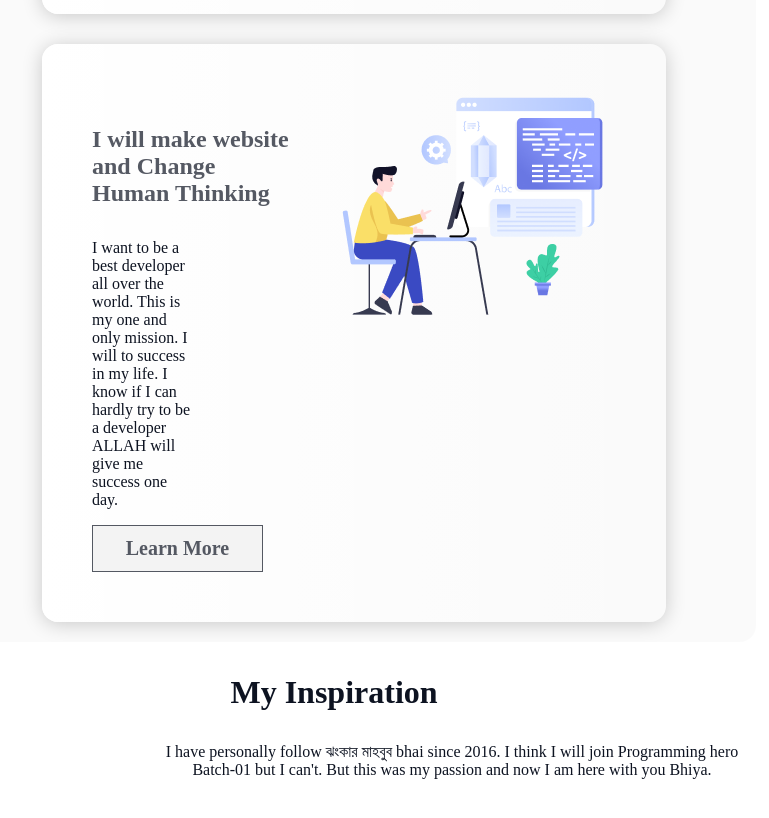
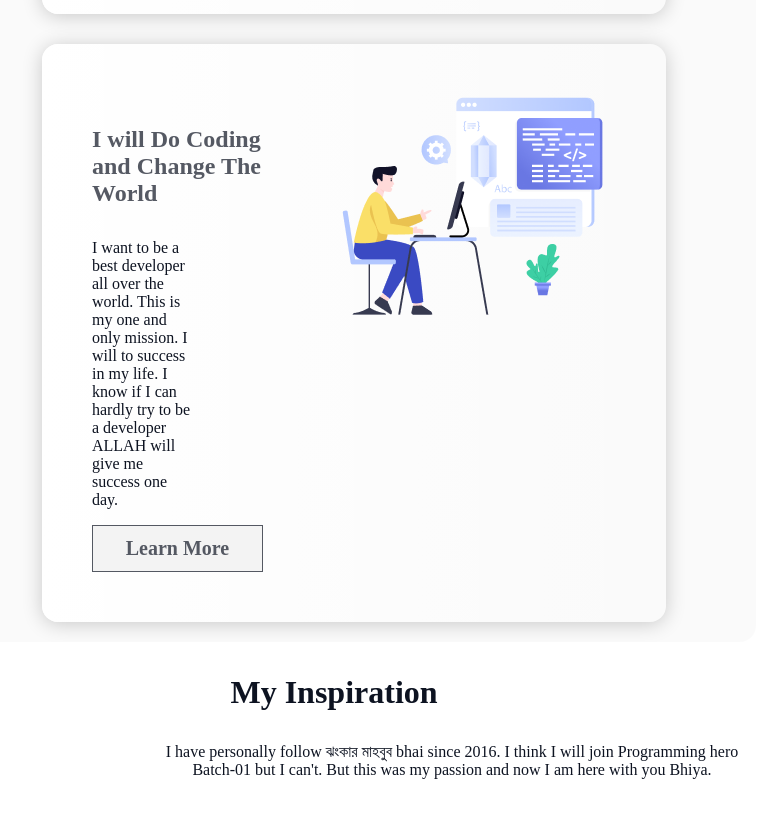
Before and after one commit to Shakil000/Assignment-001, a plain HTML site: page index.html in a window 1280 px wide. Shown: the part 1839-2657 px from the top of the page, without its empty margins (306-1075 px from the left). Drawn offline with Linux system fonts and the light colour scheme.

Commit message:
checked and update everything

```diff
--- a/index.html
+++ b/index.html
@@ -60,7 +60,7 @@
 
         <section class="main-section-four">
             <div class="main-section-four-text">
-                <h4>I will make website and Change Human Thinking</h4>
+                <h4>I will Do Coding and Change The World</h4>
                 <p>I want to be a best developer all over the world. This is my one and only mission. I will to success in my life. I know if I can hardly try to be a developer ALLAH will give me success one day.</p>
                 <button>Learn More</button>
             </div>
```
